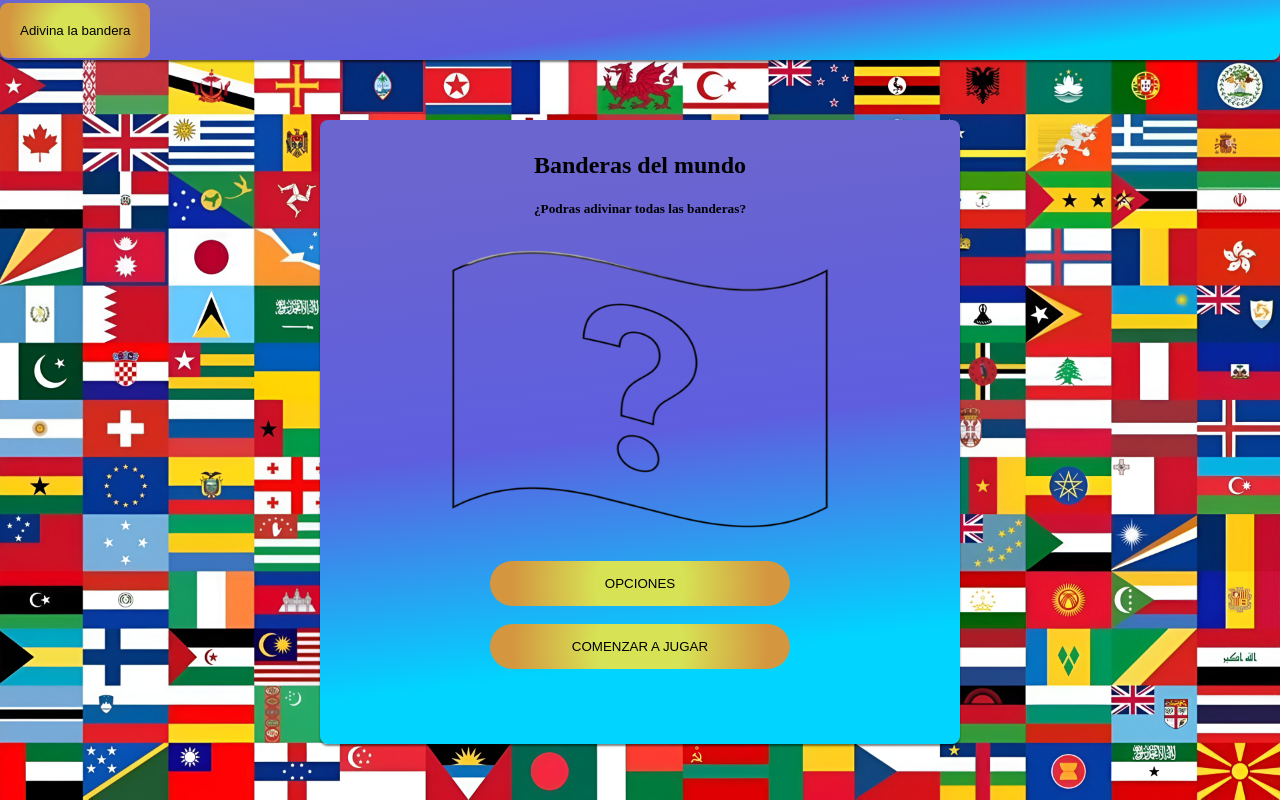
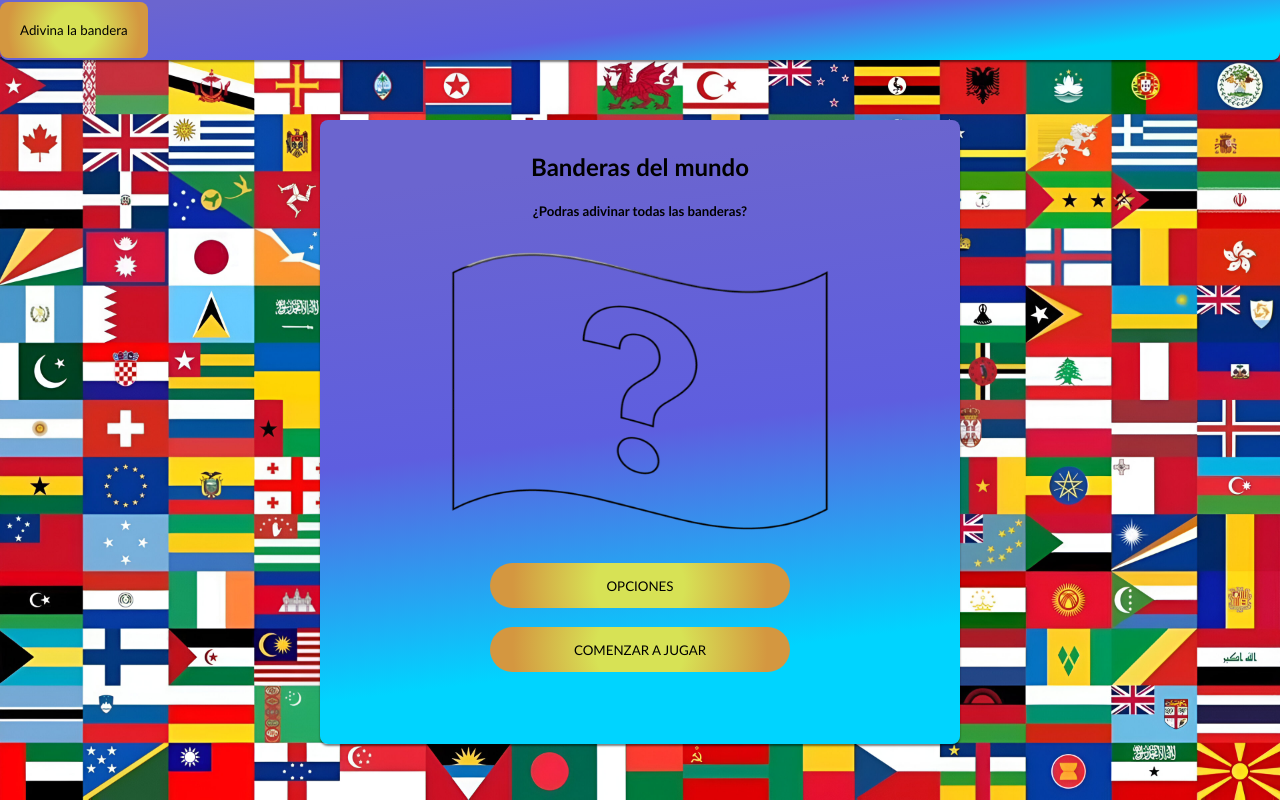
Before and after one commit to Stewmc1/adivina-la-bandera, an Angular app: page / in a window 1280 px wide. Built offline with nearby package versions, Linux system fonts and the light colour scheme.

Commit message:
Actualización

```diff
--- a/src/styles.css
+++ b/src/styles.css
@@ -1,10 +1,31 @@
 body {
   background-image: url(/assets/fotoDeFondo.jpeg);
   background-size: cover;
-  font-family: cursive;
+  font-family: "Trebuchet MS", "Lucida Sans Unicode", "Lucida Grande",
+    "Lucida Sans", Arial, sans-serif;
   width: 100%;
   height: 100%;
   margin: 0;
+  overflow: hidden;
+}
+
+h1,
+h2,
+h3,
+h4,
+h5,
+h6 {
+  font-family: "Trebuchet MS", "Lucida Sans Unicode", "Lucida Grande",
+    "Lucida Sans", Arial, sans-serif;
+}
+
+p,
+a,
+i,
+button,
+input {
+  font-family: "Trebuchet MS", "Lucida Sans Unicode", "Lucida Grande",
+    "Lucida Sans", Arial, sans-serif;
 }
 
 @media (max-width: 768px) {
```
